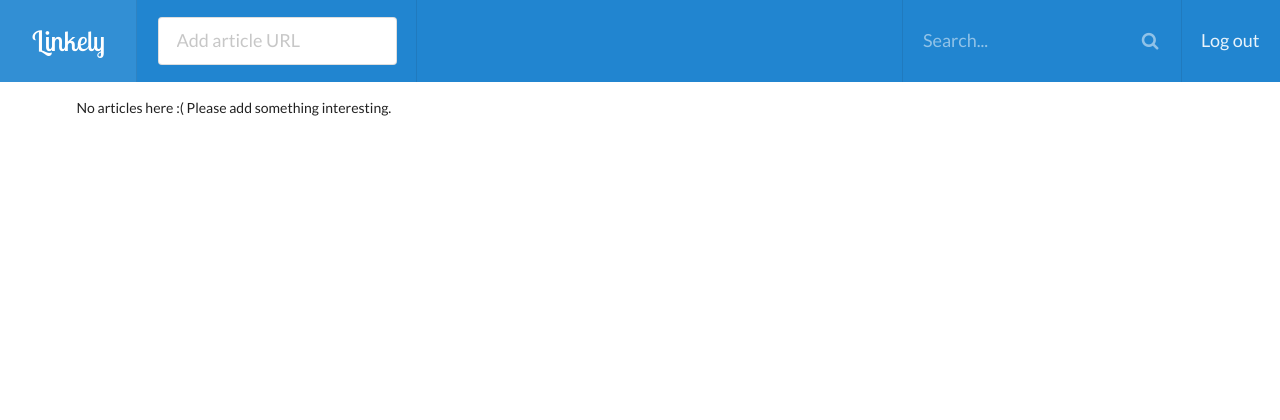
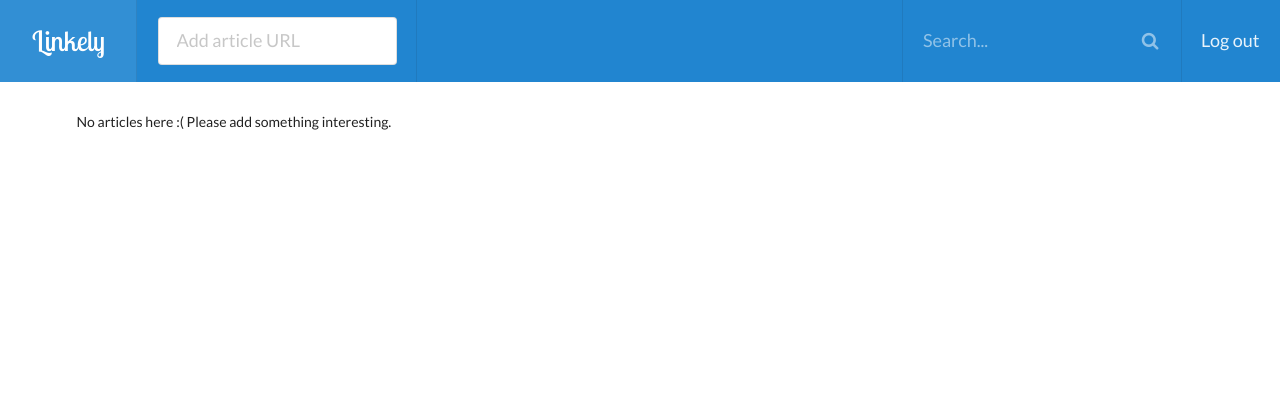
Before and after one commit to hnarjis/linkely, a Django app: page / in a window 1280 px wide. Shown: the top 420 px of the page. After the commit the page ends 130 px from the top, so only its background shows below. Run offline with Django 3.2, Linux system fonts and the light colour scheme; the visitor is signed in with stand-in values (Sample User, id 1); data that the repository does not hold is empty; some libraries are stand-ins or nearby versions.

Commit message:
Fix top margin and page height

```diff
--- a/linkely/static/main.css
+++ b/linkely/static/main.css
@@ -1,5 +1,5 @@
 .main.container {
-    margin-top: 7em;
+    padding-top: 8em;
 }
 
 .header.logo {
```
